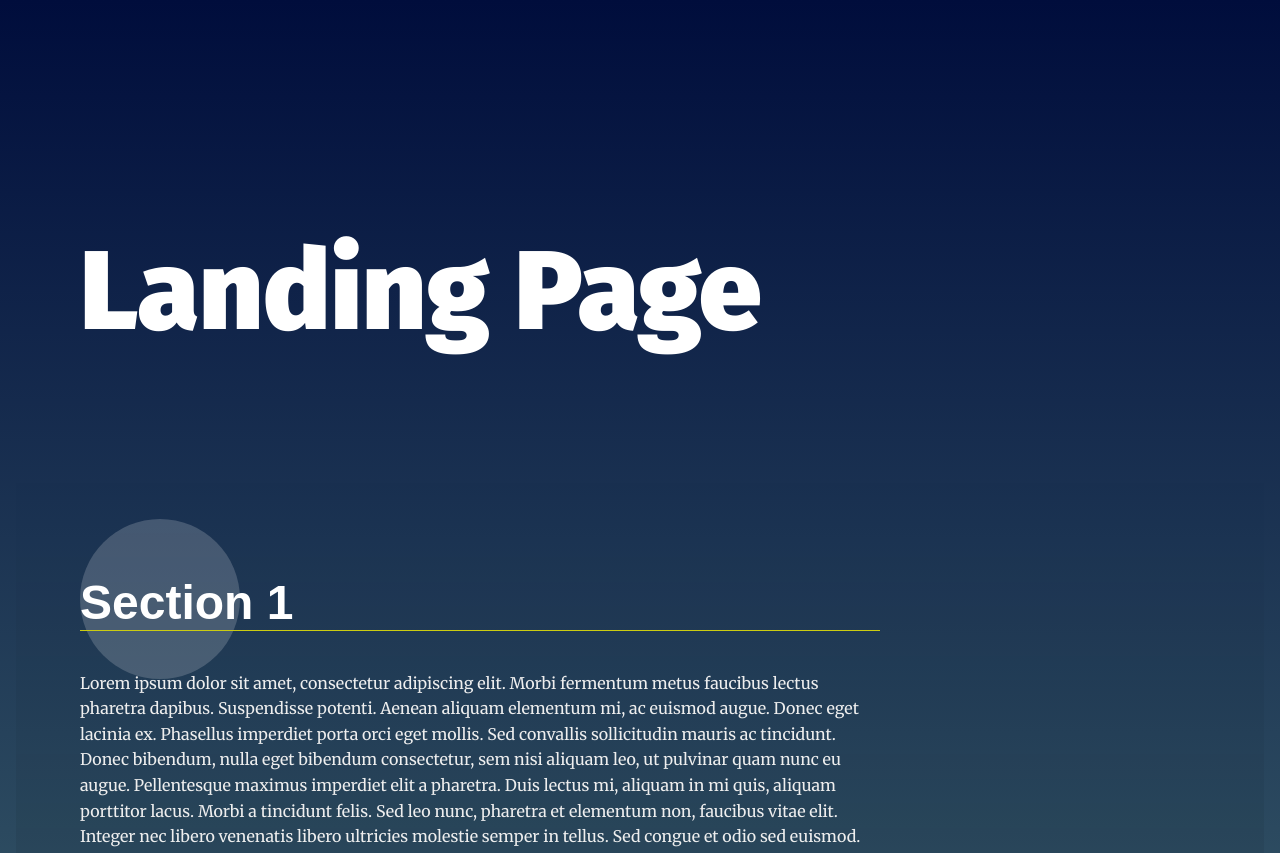
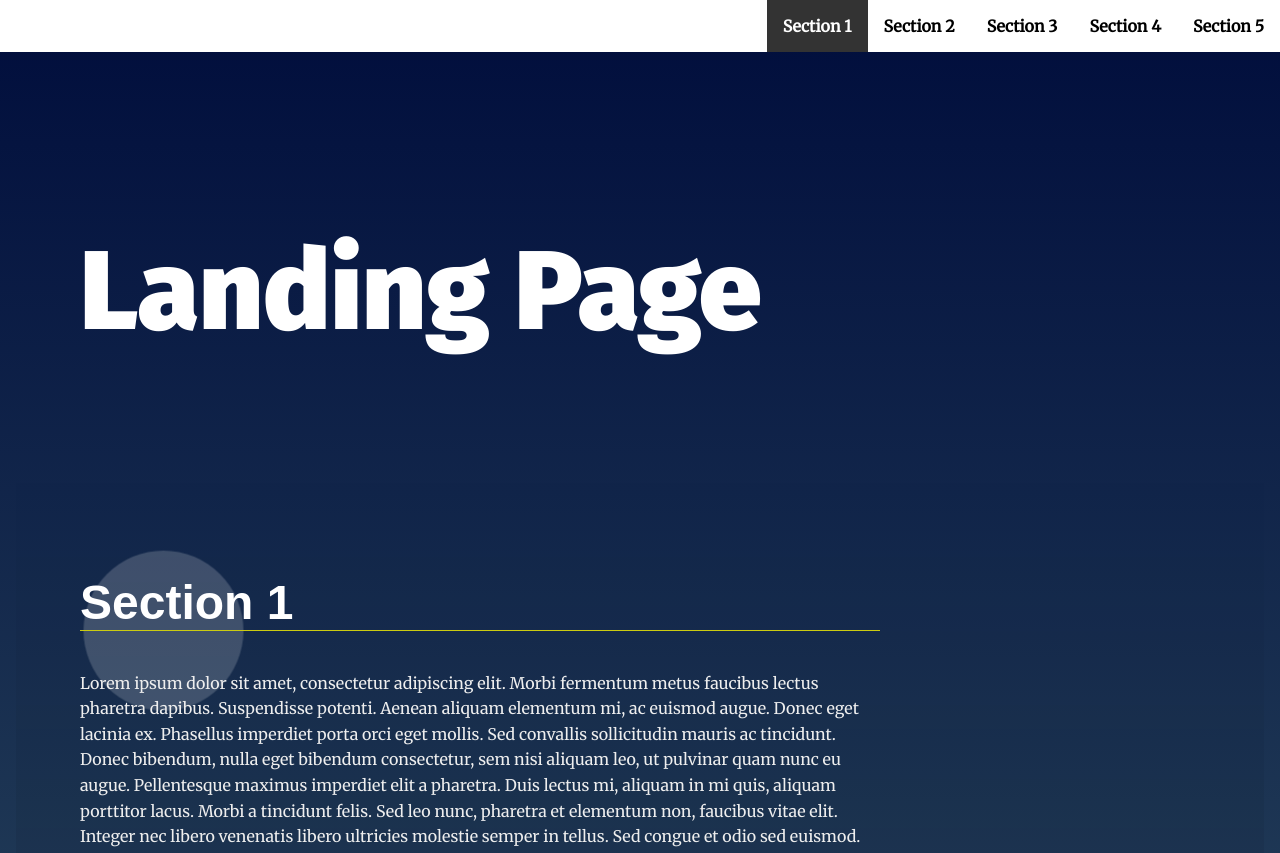
Before and after one commit to nicolasambroise/udacity_frontend_dev, a plain HTML site: page 2_Project_Landing_page/index.html in a window 1280 px wide. Shown: the top 853 px of the page. Drawn offline with Linux system fonts and the light colour scheme.

Commit message:
Add Project 2 Landing Page

```diff
--- a/2_Project_Landing_page/css/styles.css
+++ b/2_Project_Landing_page/css/styles.css
@@ -80,8 +80,10 @@ section {
     font-weight: bold;
     text-decoration: none;
     color: #000;
+	cursor: pointer;
 }
 
+.navbar__menu .menu__link__active,
 .navbar__menu .menu__link:hover {
     background: #333;
     color: #fff;
--- a/2_Project_Landing_page/index.html
+++ b/2_Project_Landing_page/index.html
@@ -4,7 +4,7 @@
   <meta charset="UTF-8">
   <meta name="viewport" content="width=device-width, initial-scale=1.0">
   <meta http-equiv="X-UA-Compatible" content="ie=edge">
-  <title>Manipulating the DOM</title>
+  <title>Landing Page - Nicolas AMBROISE</title>
   <!-- Load Google Fonts -->
   <link href="https://fonts.googleapis.com/css?family=Fira+Sans:900|Merriweather&display=swap" rel="stylesheet">  <!-- Load Styles -->
   <link href="css/styles.css" rel="stylesheet">
@@ -50,10 +50,27 @@
         <p>Aliquam a convallis justo. Vivamus venenatis, erat eget pulvinar gravida, ipsum lacus aliquet velit, vel luctus diam ipsum a diam. Cras eu tincidunt arcu, vitae rhoncus purus. Vestibulum fermentum consectetur porttitor. Suspendisse imperdiet porttitor tortor, eget elementum tortor mollis non.</p>
       </div>
     </section>
+	<section id="section4" data-nav="Section 4">
+      <div class="landing__container">
+        <h2>Section 4</h2>
+        <p>Lorem ipsum dolor sit amet, consectetur adipiscing elit. Morbi fermentum metus faucibus lectus pharetra dapibus. Suspendisse potenti. Aenean aliquam elementum mi, ac euismod augue. Donec eget lacinia ex. Phasellus imperdiet porta orci eget mollis. Sed convallis sollicitudin mauris ac tincidunt. Donec bibendum, nulla eget bibendum consectetur, sem nisi aliquam leo, ut pulvinar quam nunc eu augue. Pellentesque maximus imperdiet elit a pharetra. Duis lectus mi, aliquam in mi quis, aliquam porttitor lacus. Morbi a tincidunt felis. Sed leo nunc, pharetra et elementum non, faucibus vitae elit. Integer nec libero venenatis libero ultricies molestie semper in tellus. Sed congue et odio sed euismod.</p>
+
+        <p>Aliquam a convallis justo. Vivamus venenatis, erat eget pulvinar gravida, ipsum lacus aliquet velit, vel luctus diam ipsum a diam. Cras eu tincidunt arcu, vitae rhoncus purus. Vestibulum fermentum consectetur porttitor. Suspendisse imperdiet porttitor tortor, eget elementum tortor mollis non.</p>
+      </div>
+    </section>
+	<section id="section5" data-nav="Section 5">
+      <div class="landing__container">
+        <h2>Section 5</h2>
+        <p>Lorem ipsum dolor sit amet, consectetur adipiscing elit. Morbi fermentum metus faucibus lectus pharetra dapibus. Suspendisse potenti. Aenean aliquam elementum mi, ac euismod augue. Donec eget lacinia ex. Phasellus imperdiet porta orci eget mollis. Sed convallis sollicitudin mauris ac tincidunt. Donec bibendum, nulla eget bibendum consectetur, sem nisi aliquam leo, ut pulvinar quam nunc eu augue. Pellentesque maximus imperdiet elit a pharetra. Duis lectus mi, aliquam in mi quis, aliquam porttitor lacus. Morbi a tincidunt felis. Sed leo nunc, pharetra et elementum non, faucibus vitae elit. Integer nec libero venenatis libero ultricies molestie semper in tellus. Sed congue et odio sed euismod.</p>
+
+        <p>Aliquam a convallis justo. Vivamus venenatis, erat eget pulvinar gravida, ipsum lacus aliquet velit, vel luctus diam ipsum a diam. Cras eu tincidunt arcu, vitae rhoncus purus. Vestibulum fermentum consectetur porttitor. Suspendisse imperdiet porttitor tortor, eget elementum tortor mollis non.</p>
+      </div>
+    </section>
   </main>
   <footer class="page__footer">
     <p>&copy Udacity</p>
   </footer>
-
+  <!-- Load Script -->
+  <script src="js/app.js"></script>
 </body>
 </html>
--- a/2_Project_Landing_page/js/app.js
+++ b/2_Project_Landing_page/js/app.js
@@ -18,6 +18,11 @@
  *
 */
 
+const sections = document.getElementsByTagName("section");
+const navbar = document.getElementById("navbar__list");
+let current_section_id = ""; // current viewed section on screen (top of viewport is in section)
+const section_offsetTop_margin = 40; // offset in px to ajust the top of viewport with the navbar element
+
 
 /**
  * End Global Variables
@@ -33,14 +38,83 @@
  *
 */
 
-// build the nav
+// build the navbar
+function createNavbar() {
+    for (let i = 0; i < sections.length; i++) {
+        navbar.appendChild(createNavbarItem(sections[i]))
+    }
+}
 
+// build the navbar items
+function createNavbarItem(navigationItem) {
+    const div_elem = document.createElement("div");
+    const li_elem = document.createElement("li");
+	div_elem.classList.add("menu__link");
+    div_elem.appendChild(document.createTextNode(navigationItem.dataset.nav));
+	li_elem.appendChild(div_elem);
+	li_elem.setAttribute("data-nav", navigationItem.id);
+    return li_elem;
+}
 
 // Add class 'active' to section when near top of viewport
+function changeNavbarActive() {
+	const navbarItems = document.getElementsByClassName("menu__link");
+    const activeSection = getActiveSection();
 
+	// change classes only if change section
+	if(activeSection.id != current_section_id){
 
-// Scroll to anchor ID using scrollTO event
+		console.log("NEW activeSectionId:"+ activeSection.id);
 
+		current_section_id = activeSection.id;
+		const activeNavbarItem = document.querySelector('#navbar__list li[data-nav="' + current_section_id + '"] .menu__link');
+
+		// remove navbar active class
+		for (let i = 0; i < navbarItems.length; i++) {
+			   navbarItems[i].classList.remove('menu__link__active');
+		}
+		// remove section active class
+		for (let i = 0; i < sections.length; i++) {
+			   sections[i].classList.remove('your-active-class');
+		}
+		// add navbar active class
+		activeNavbarItem.classList.add('menu__link__active');
+
+		// add section active class
+		activeSection.classList.add('your-active-class');
+	}
+}
+
+function getActiveSection(){
+	let activeSection = sections[0];
+	let section_top_position = 0;
+
+	// get current scroll position
+	const currentPosition = window.scrollY;
+
+	for (let i = sections.length - 1; i >= 0; i--) {
+		// get selected section top position (offsetTop because of navbar and css padding)
+		section_top_position = sections[i].offsetTop - section_offsetTop_margin;
+		if(currentPosition >= sections[i].offsetTop - section_offsetTop_margin){
+			activeSection = sections[i];
+			break;
+		}
+	}
+	return activeSection;
+}
+
+// Scroll to anchor ID using scrollTO event (when navbar item click)
+function addSmoothScroll() {
+    const navbarItems = document.getElementsByClassName("menu__link");
+	let navbarTarget;
+    for (let i = 0; i < navbarItems.length; i++) {
+        navbarItems[i].parentElement.addEventListener("click", () => {
+			//console.log(navbarItems[i].parentElement);
+			navbarTarget = document.getElementById(navbarItems[i].parentElement.getAttribute("data-nav"));
+			navbarTarget.scrollIntoView({behavior: "smooth", block: "start", inline: "nearest"}); // smoth-scroll
+		});
+    }
+}
 
 /**
  * End Main Functions
@@ -49,7 +123,11 @@
 */
 
 // Build menu
+createNavbar();
 
 // Scroll to section on link click
+addSmoothScroll();
 
 // Set sections as active
+changeNavbarActive();
+window.addEventListener('scroll',() => changeNavbarActive());
```
Also changed, not shown: 2_Project_Landing_page/README.md (added).
